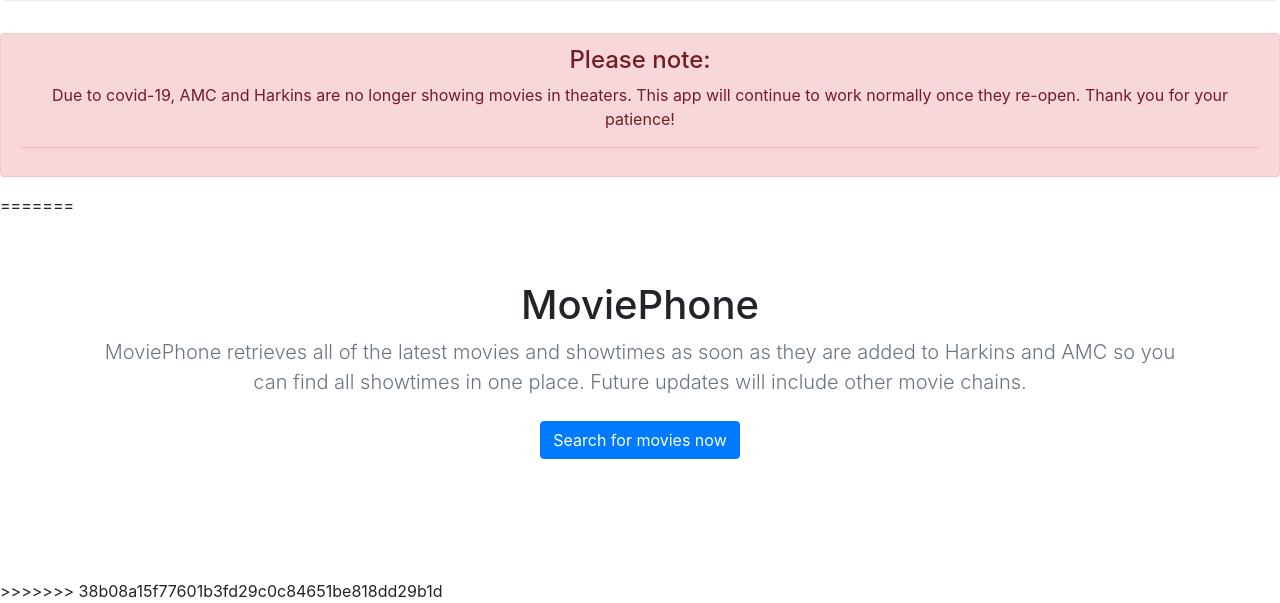
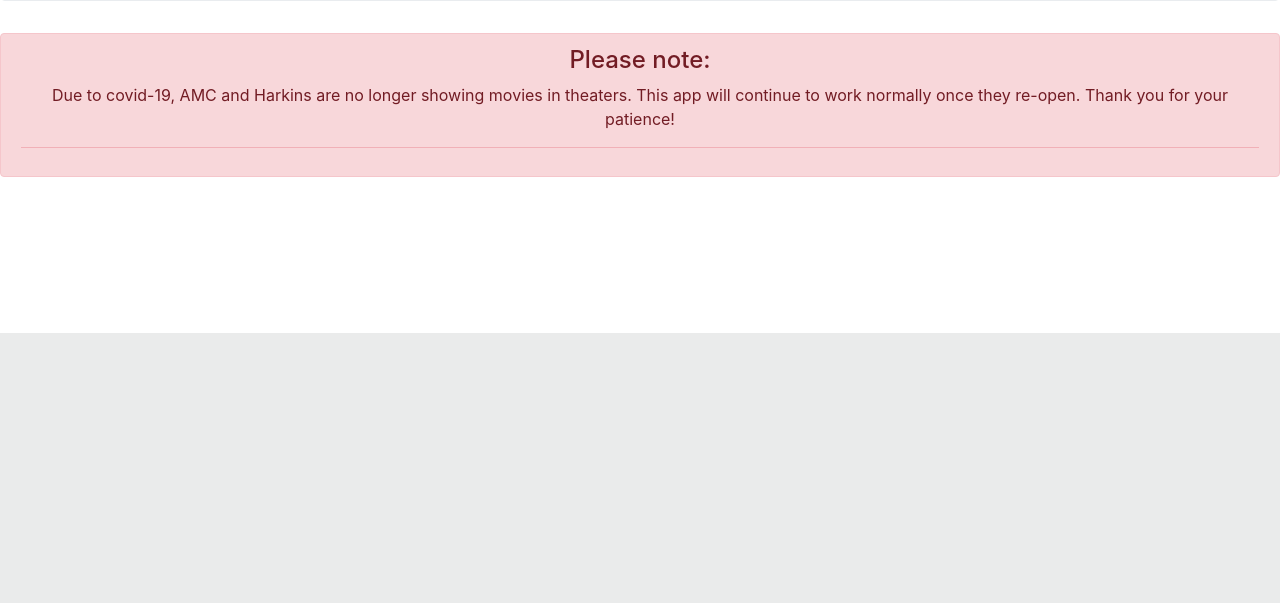
Before and after one commit to zachspiel/Movie-Search-App, a Flask app: page / in a window 1280 px wide. Shown: the part 467-1070 px from the top of the page. After the commit the page ends 800 px from the top, so only its background shows below. Run offline with Flask 2, Linux system fonts and the light colour scheme; some libraries are stand-ins or nearby versions.

Commit message:
fixed duplicates

```diff
--- a/templates/index.html
+++ b/templates/index.html
@@ -72,29 +72,15 @@
     </main>
 
     <div class="alert alert-danger text-center" role="alert">
-  <h4 class="alert-heading">Please note:</h4>
-  <p>Due to covid-19, AMC and Harkins are no longer showing movies in theaters. This app will continue to work normally once they re-open. Thank you for your patience!</p>
-  <hr>
-</div>
+      <h4 class="alert-heading">Please note:</h4>
+      <p>Due to covid-19, AMC and Harkins are no longer showing movies in theaters. This app will continue to work normally once they re-open. Thank you for your patience!</p>
+      <hr>
+    </div>
 
-=======
-         </div>
-      </header>
-      <main>
-         <section class="jumbotron text-center" style="background-color: #fff;">
-            <div class="container">
-               <h1 class="jumbotron-heading">MoviePhone</h1>
-               <p class="lead text-muted">MoviePhone retrieves all of the latest movies and showtimes as soon as they are added to Harkins and AMC so you can find all showtimes in one place. Future updates will include other movie chains.</p>
-               <p>
-                  <a href="{{ url_for('search') }}" class="btn btn-primary my-2">Search for movies now</a>
-               </p>
-            </div>
-         </section>
-      </main>
 
-      </div>
+
       <script type="text/javascript" src="{{ url_for('static', filename='js/script.js') }}" async defer></script>
->>>>>>> 38b08a15f77601b3fd29c0c84651be818dd29b1d
+
       <script src="https://code.jquery.com/jquery-3.3.1.slim.min.js" integrity="sha384-q8i/X+965DzO0rT7abK41JStQIAqVgRVzpbzo5smXKp4YfRvH+8abtTE1Pi6jizo" crossorigin="anonymous"></script>
       <script src="https://cdnjs.cloudflare.com/ajax/libs/popper.js/1.14.7/umd/popper.min.js" integrity="sha384-UO2eT0CpHqdSJQ6hJty5KVphtPhzWj9WO1clHTMGa3JDZwrnQq4sF86dIHNDz0W1" crossorigin="anonymous"></script>
       <script src="https://stackpath.bootstrapcdn.com/bootstrap/4.3.1/js/bootstrap.min.js" integrity="sha384-JjSmVgyd0p3pXB1rRibZUAYoIIy6OrQ6VrjIEaFf/nJGzIxFDsf4x0xIM+B07jRM" crossorigin="anonymous"></script>
```
